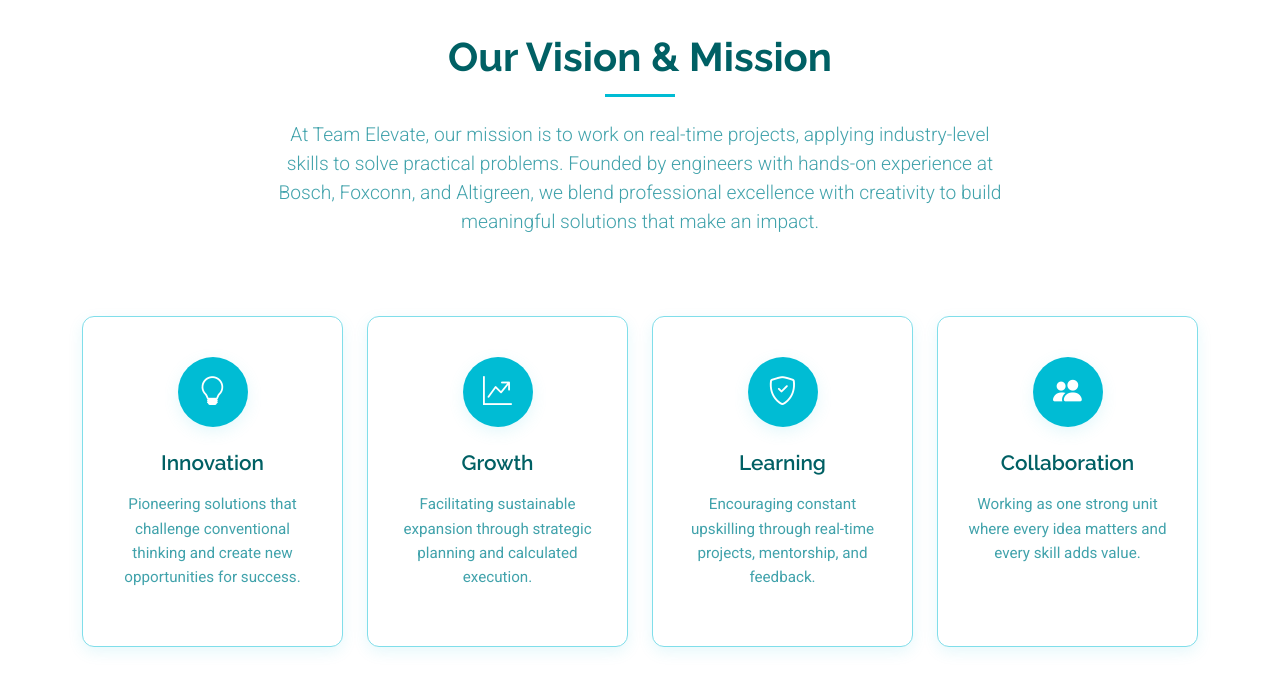
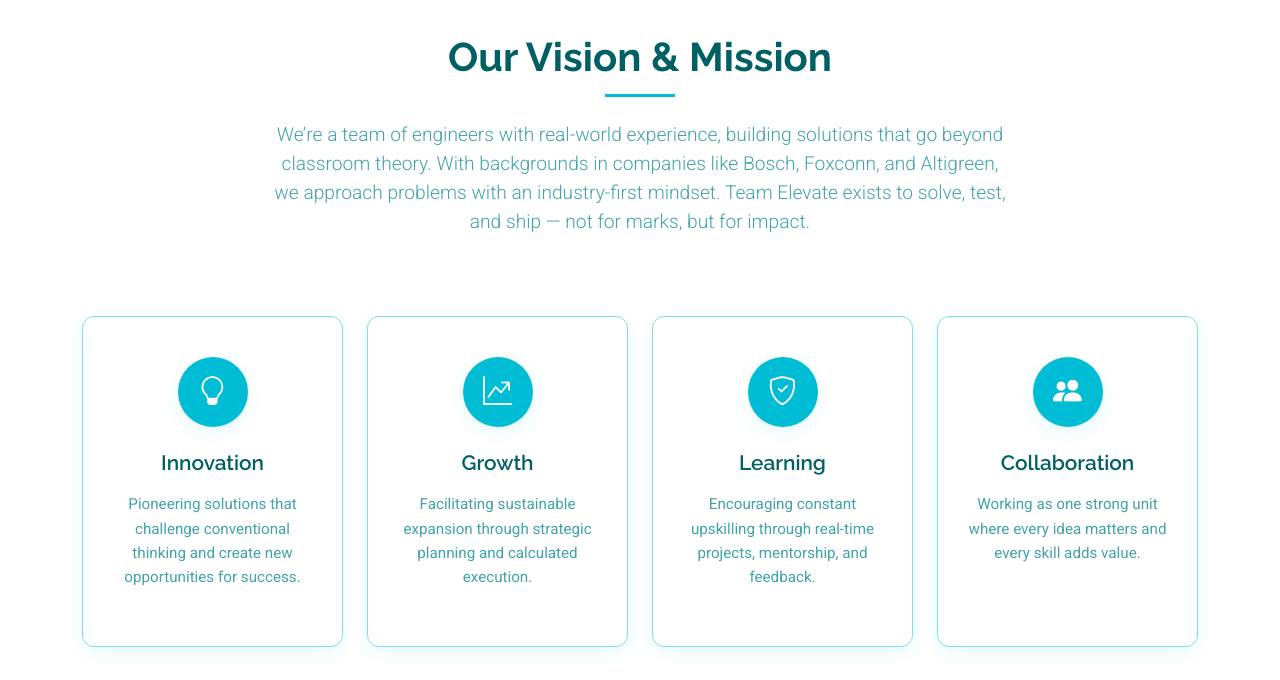
Before and after one commit to Vaibhavsu24/Team-Elevate, a plain HTML site: page index.html in a window 1280 px wide. Shown: the part 800-1480 px from the top of the page. Drawn offline with Linux system fonts and the light colour scheme.

Commit message:
Update index.html

```diff
--- a/index.html
+++ b/index.html
@@ -44,6 +44,7 @@
         <!-- Uncomment the line below if you also wish to use an image logo -->
         <!-- <img src="assets/img/logo.webp" alt=""> -->
         <h1 class="sitename">Team Elevate</h1>
+
       </a>
 
       <nav id="navmenu" class="navmenu" style="color: cyan;">
@@ -121,8 +122,9 @@
         <div class="row justify-content-center mb-5">
           <div class="col-lg-8 text-center" data-aos="fade-up" data-aos-delay="200">
             <h2 class="section-heading">Our Vision &amp; Mission</h2>
-            <p class="lead">At Team Elevate, our mission is to work on real-time projects, applying industry-level skills to solve practical problems.
-              Founded by engineers with hands-on experience at Bosch, Foxconn, and Altigreen, we blend professional excellence with creativity to build meaningful solutions that make an impact.</p>
+            <p class="lead">We’re a team of engineers with real-world experience, building solutions that go beyond classroom theory. With backgrounds in companies like Bosch, Foxconn, and Altigreen, we approach problems with an industry-first mindset.
+  Team Elevate exists to solve, test, and ship — not for marks, but for impact.
+</p>
           </div>
         </div>
 
@@ -453,7 +455,7 @@
                 <i class="bi bi-star-fill"></i>
                 <!-- <i class="bi bi-star-fill"></i> -->
               </div>
-              <p>"What really stood out was the team's passion and hard work. Even when the system didn't work at first, they never gave up — they kept pushing to make it work. I personally checked multiple times to see the progress. The Project Veyron addresses a real-world problem of vehicle theft and driver safety, which makes it truly impactful.</p>
+              <p>"What really stood out was the team's passion and hard work. Even when the system didn't work at first, they never gave up — they kept pushing to make it work. I personally checked multiple times to see the progress. The Project Veyron addresses a real-world problem of vehicle theft and driver safety, which makes it truly impactful."</p>
               <div class="testimonial-footer">
                 <div class="testimonial-author">
                   <img src="https://media.licdn.com/dms/image/v2/D5603AQH3asd7q9BPJg/profile-displayphoto-shrink_200_200/profile-displayphoto-shrink_200_200/0/1708438737353?e=1754524800&v=beta&t=jHWgjIZEbf6gt79QxSVGkfmCIqMEYcHa5XrjV3WmhiI" alt="Author" class="img-fluid rounded-circle" loading="lazy">
```
